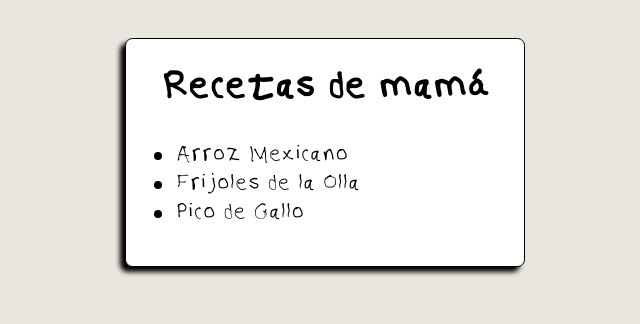
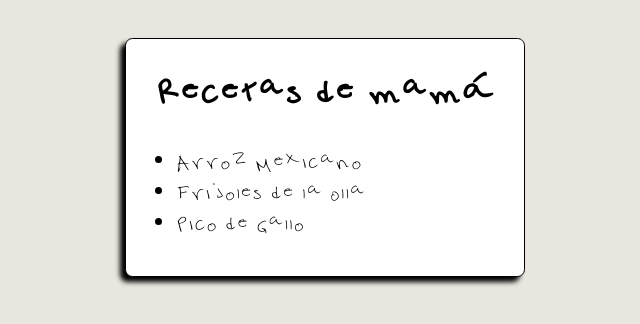
Before and after one commit to guzmaneandrew/odin-recipes, a plain HTML site: page index.html in a window 1280 px wide. Shown: the whole page, without its empty margins (315-955 px from the left). Drawn offline with Linux system fonts and the light colour scheme.

Commit message:
Updated font

```diff
--- a/style.css
+++ b/style.css
@@ -1,6 +1,6 @@
 @font-face {
     font-family: "Maria";
-    src: url(./fonts/Maria-Regular.ttf);
+    src: url(./fonts/Mom-Regular.ttf);
 }
 
 * {
```
Also changed, not shown: fonts/Mom-Regular.ttf (added), 1 other file.
